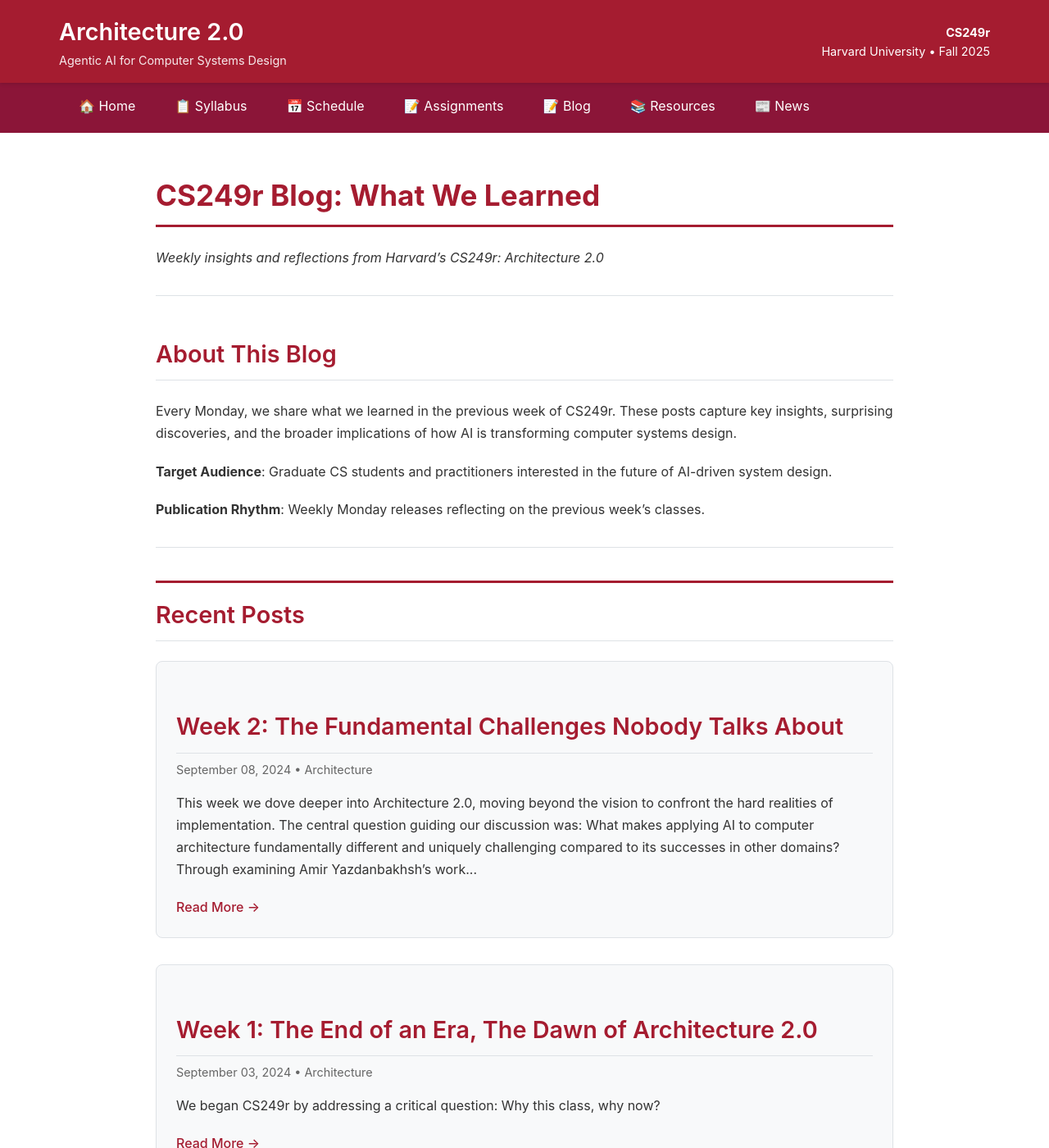
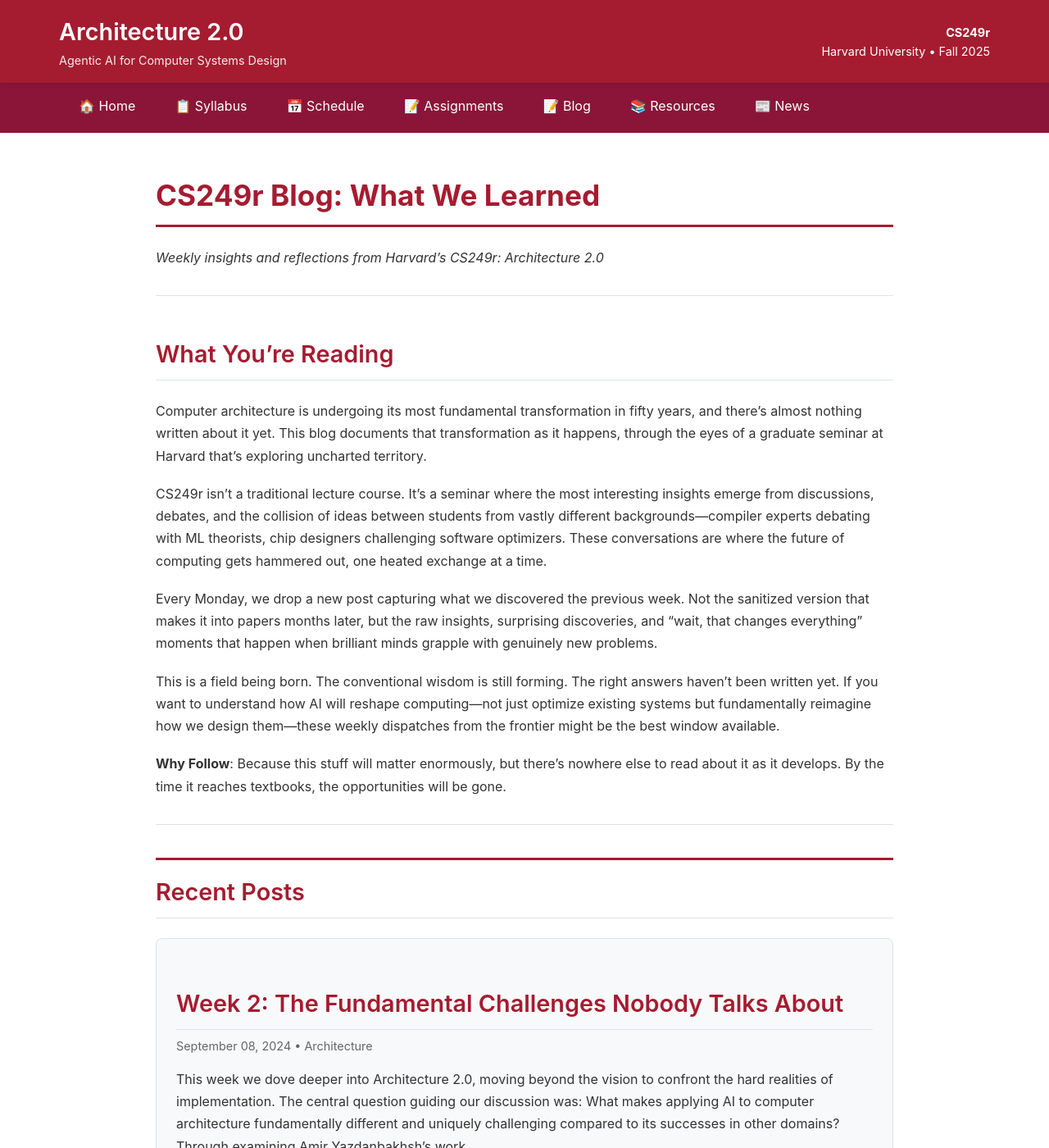
Before and after one commit to harvard-edge/cs249r_fall2025, a Jekyll site: the page built from blog/index.md, in a window 1280 px wide and 1400 px high. Shown: the whole window at 82% size. Built offline with Jekyll 4.4.1, drawn with Linux system fonts in a browser that asks for light colours; some of the changed text lies outside the part shown.

Commit message:
Add compelling introduction explaining what the blog is and why to follow
Updated blog index to clearly communicate:
- This documents a field being born - computer architecture's biggest transformation in 50 years
- Emphasizes seminar format where insights come from discussions/debates
- Positions as 'weekly dispatches from the frontier' of uncharted territory
- Raw insights, not sanitized papers - captures 'wait, that changes everything' moments
- Clear value prop: understand AI reshaping computing before it reaches textbooks
- Updated social media messaging for weekly drops

Makes the blog more engaging and gives clear reasons to subscribe/follow.

```diff
--- a/blog/index.md
+++ b/blog/index.md
@@ -10,13 +10,17 @@
 
 ---
 
-## About This Blog
+## What You're Reading
 
-Every Monday, we share what we learned in the previous week of CS249r. These posts capture key insights, surprising discoveries, and the broader implications of how AI is transforming computer systems design.
+Computer architecture is undergoing its most fundamental transformation in fifty years, and there's almost nothing written about it yet. This blog documents that transformation as it happens, through the eyes of a graduate seminar at Harvard that's exploring uncharted territory.
 
-**Target Audience**: Graduate CS students and practitioners interested in the future of AI-driven system design.
+CS249r isn't a traditional lecture course. It's a seminar where the most interesting insights emerge from discussions, debates, and the collision of ideas between students from vastly different backgrounds—compiler experts debating with ML theorists, chip designers challenging software optimizers. These conversations are where the future of computing gets hammered out, one heated exchange at a time.
 
-**Publication Rhythm**: Weekly Monday releases reflecting on the previous week's classes.
+Every Monday, we drop a new post capturing what we discovered the previous week. Not the sanitized version that makes it into papers months later, but the raw insights, surprising discoveries, and "wait, that changes everything" moments that happen when brilliant minds grapple with genuinely new problems.
+
+This is a field being born. The conventional wisdom is still forming. The right answers haven't been written yet. If you want to understand how AI will reshape computing—not just optimize existing systems but fundamentally reimagine how we design them—these weekly dispatches from the frontier might be the best window available.
+
+**Why Follow**: Because this stuff will matter enormously, but there's nowhere else to read about it as it develops. By the time it reaches textbooks, the opportunities will be gone.
 
 ---
 
@@ -56,12 +60,15 @@
 
 ---
 
-## Subscribe & Share
+## Follow the Frontier
 
-Stay updated with our weekly insights:
-- 🐦 Follow [@profvjreddi](https://twitter.com/profvjreddi) on Twitter for updates
+New posts drop every Monday. Don't miss the insights:
+- 🐦 Follow [@profvjreddi](https://twitter.com/profvjreddi) for weekly post announcements and class highlights
 - 📧 Subscribe to updates via [RSS](/cs249r_fall2025/feed.xml)
-- 💬 Join discussions in the comments section of each post
+- 💬 Join discussions in the comments—this is where the best ideas get refined
+- 🔄 Share posts with colleagues who need to understand where computing is heading
+
+*These are the conversations that will define the next decade of computer systems. Be part of them.*
 
 <style>
 .blog-preview {
```
